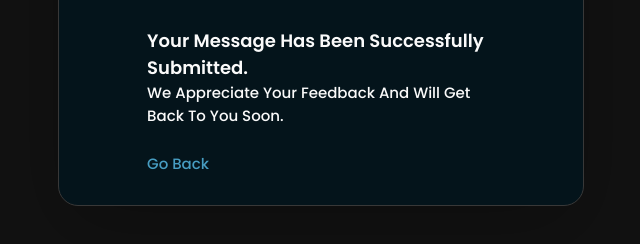
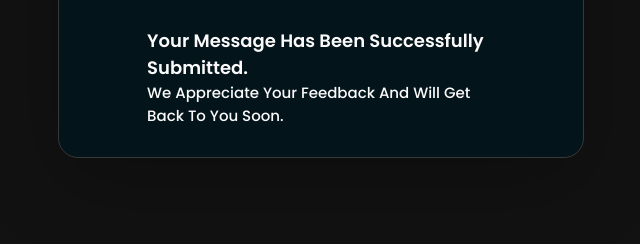
Before and after one commit to HarshilBabariya/portfolio, a plain HTML site: page thankyou.html in a window 1280 px wide. Shown: the part 192-436 px from the top of the page, without its empty margins (319-959 px from the left). Drawn offline with nearby package versions, Linux system fonts and the light colour scheme.

Commit message:
remove goback button

```diff
--- a/thankyou.html
+++ b/thankyou.html
@@ -30,10 +30,6 @@
             <p class="h5">
               We appreciate your feedback and will get back to you soon.
             </p>
-            <br />
-            <p class="h5">
-              <a class="social-link" style="color: hsl(198, 50%, 52%); cursor: pointer" onclick="window.close()">Go back</a>
-            </p>
           </div>
         </div>
       </aside>
```
